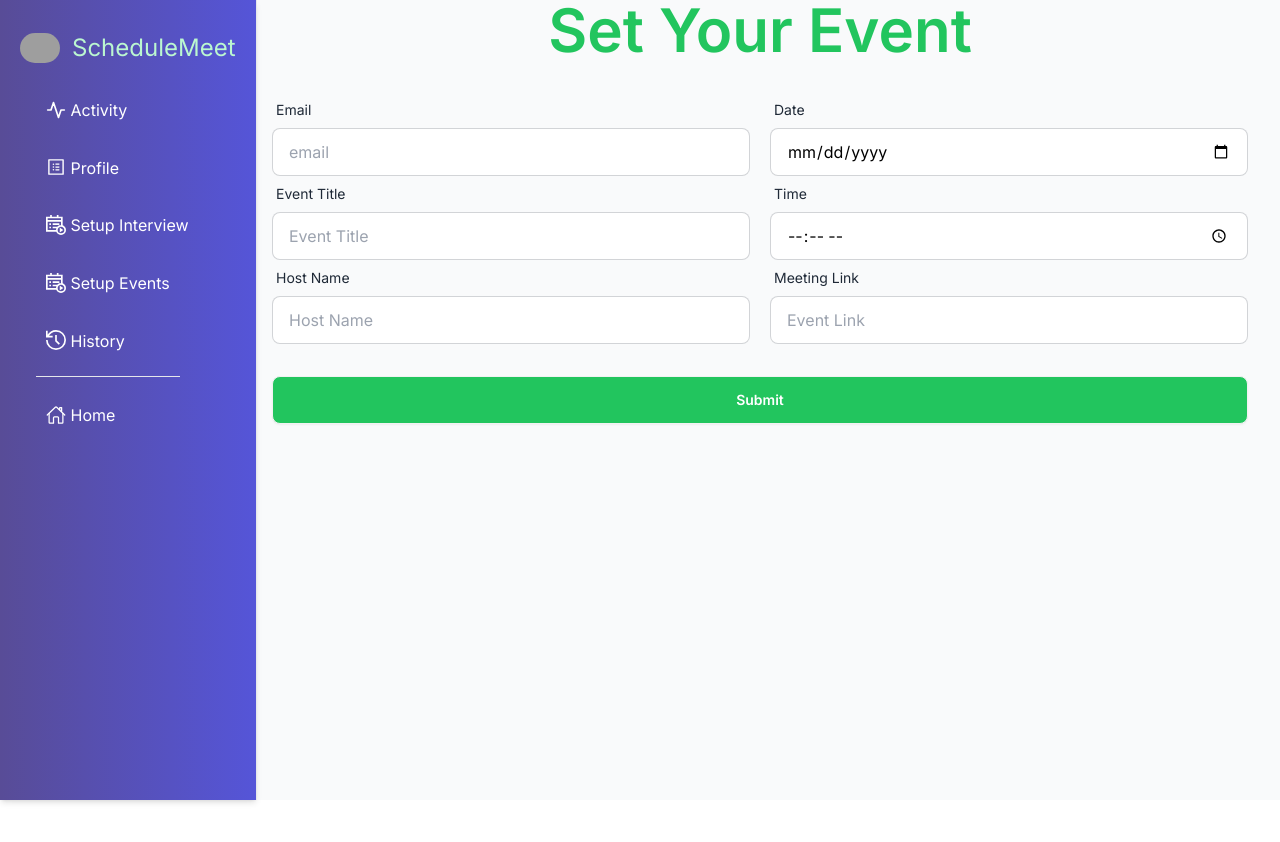
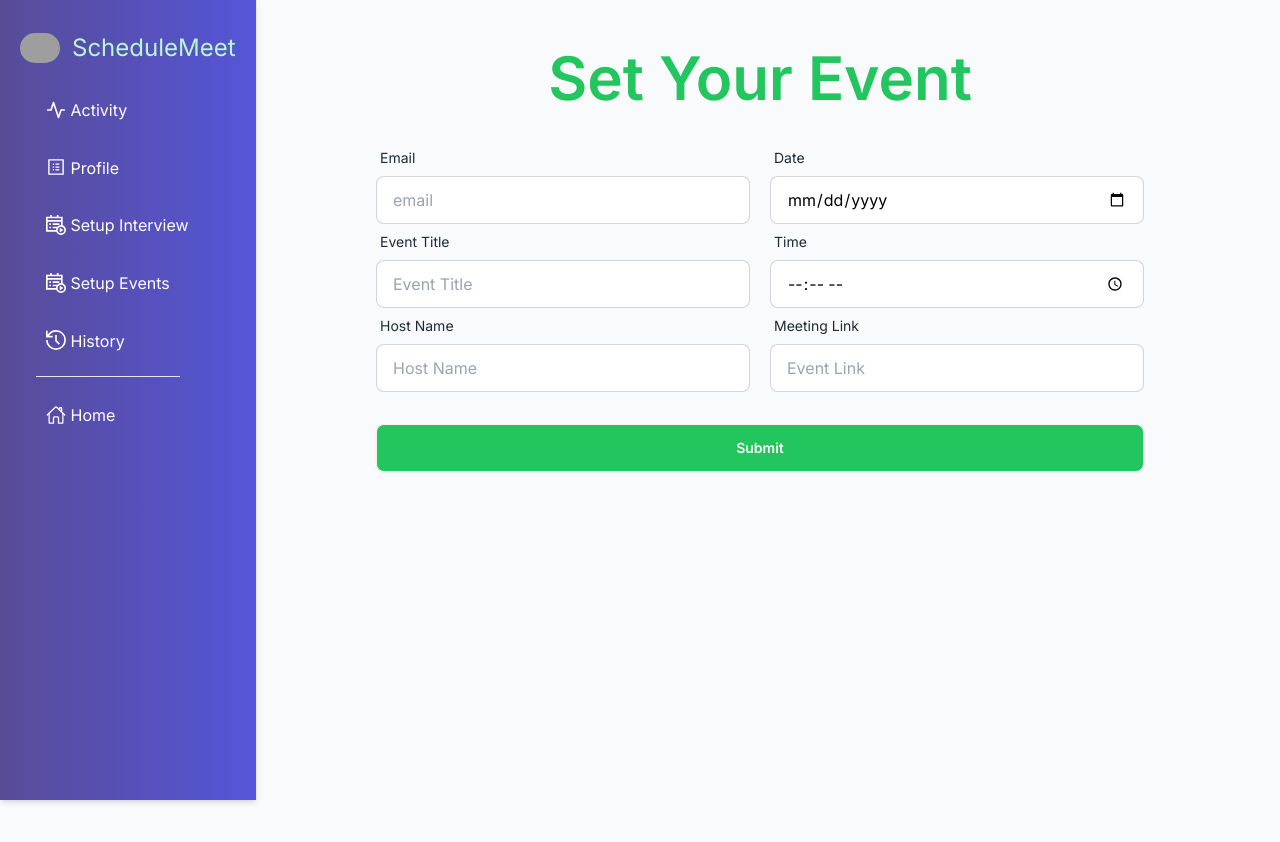
Before and after one commit to Naymul-NN/Schedulemeet-client, a Next.js app: page /dashboard/setupevents in a window 1280 px wide. Shown: the top 842 px of the page. Before the commit the page ends 800 px from the top, so only its background shows below. Built offline with nearby package versions, Linux system fonts and the light colour scheme; no server answers; sample sign-in values are in the browser's storage; grey boxes are pictures that could not be loaded.

Commit message:
activity design updated

```diff
--- a/src/components/activity/EventCard.jsx
+++ b/src/components/activity/EventCard.jsx
@@ -1,6 +1,7 @@
 import React from 'react';
 import useMeetings from '../hooks/useMeetings';
 import useAxiosSecure from '../hooks/useAxiosSecure';
+import toast from 'react-hot-toast';
 
 const MeetingCard = ({ event, index }) => {
 
@@ -22,7 +23,7 @@ const MeetingCard = ({ event, index }) => {
 
     return (
         <div>
-            <div className="bg-primary text-primary-content rounded-lg">
+            <div className="bg-[#0d0c22] text-primary-content rounded-lg">
                 <div className="card-body">
                     <h2 className="card-title">{eventTitle}</h2>
                     <p>{date}</p>
--- a/src/components/activity/MeetingCard.jsx
+++ b/src/components/activity/MeetingCard.jsx
@@ -1,6 +1,7 @@
 import React from 'react';
 import useMeetings from '../hooks/useMeetings';
 import useAxiosSecure from '../hooks/useAxiosSecure';
+import toast from 'react-hot-toast';
 
 const MeetingCard = ({ meeting, index }) => {
 
@@ -22,7 +23,7 @@ const MeetingCard = ({ meeting, index }) => {
 
     return (
         <div>
-            <div className="bg-primary text-primary-content rounded-lg">
+            <div className="bg-[#0d0c22] text-primary-content rounded-lg">
                 <div className="card-body">
                     <h2 className="card-title">{meetingTitle}</h2>
                     <p>{date}</p>
--- a/src/components/setUpEvent/SetUpEvent.jsx
+++ b/src/components/setUpEvent/SetUpEvent.jsx
@@ -31,7 +31,7 @@ const SetUpEvent = () => {
       }
 
     return (
-        <div>
+        <div className='mt-12 w-[80%] mx-auto'>
             <TitleDashboard title={"Set Your Event"}></TitleDashboard>
             <form onSubmit={handleSubmit(onSubmit)} className="card-body">
 
```
